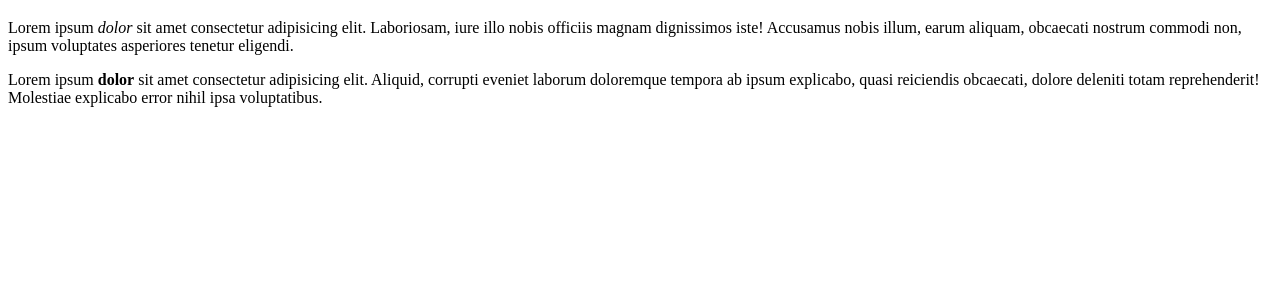
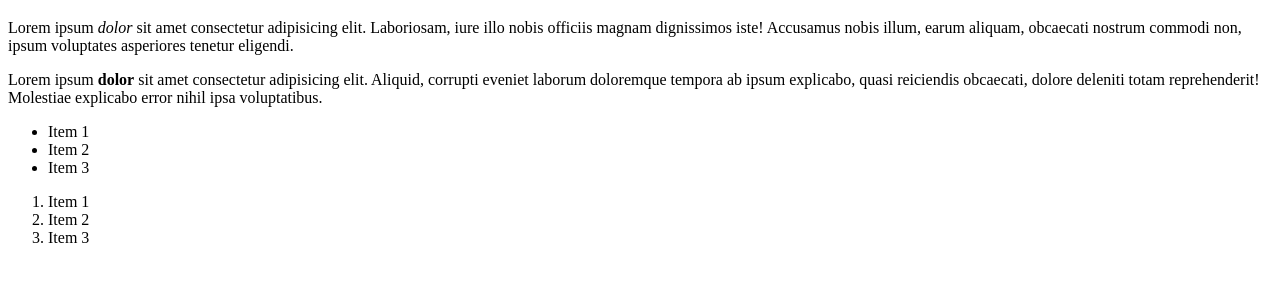
Before and after one commit to Manuel-Br-Coder/Git_test, a plain HTML site: page html-boilerplate/index.html in a window 1280 px wide. Shown: the part 61-342 px from the top of the page. Drawn offline with Linux system fonts and the light colour scheme.

Commit message:
Edit html-boilerplate

```diff
--- a/html-boilerplate/index.html
+++ b/html-boilerplate/index.html
@@ -7,9 +7,22 @@
 </head>
 <!--Inicio de pantalla-->
 <body>
+    <!--Titulos-->
     <h1>Ventajas de Linux en la Programacion</h1>
+    <!--Parrafo, em y strong permiten enfasis en las palabras-->
     <p>Lorem ipsum <em>dolor</em> sit amet consectetur adipisicing elit. Laboriosam, iure illo nobis officiis magnam dignissimos iste! Accusamus nobis illum, earum aliquam, obcaecati nostrum commodi non, ipsum voluptates asperiores tenetur eligendi.</p>
     <p>Lorem ipsum <strong>dolor</strong> sit amet consectetur adipisicing elit. Aliquid, corrupti eveniet laborum doloremque tempora ab ipsum explicabo, quasi reiciendis obcaecati, dolore deleniti totam reprehenderit! Molestiae explicabo error nihil ipsa voluptatibus.</p>
-
+    <!--Lista desordenada-->
+    <ul>
+        <li>Item 1</li>
+        <li>Item 2</li>
+        <li>Item 3</li>
+    </ul>
+    <!--Lista ordenada-->
+    <ol>
+        <li>Item 1</li>
+        <li>Item 2</li>
+        <li>Item 3</li>
+    </ol>
 </body>
 </html>
```
